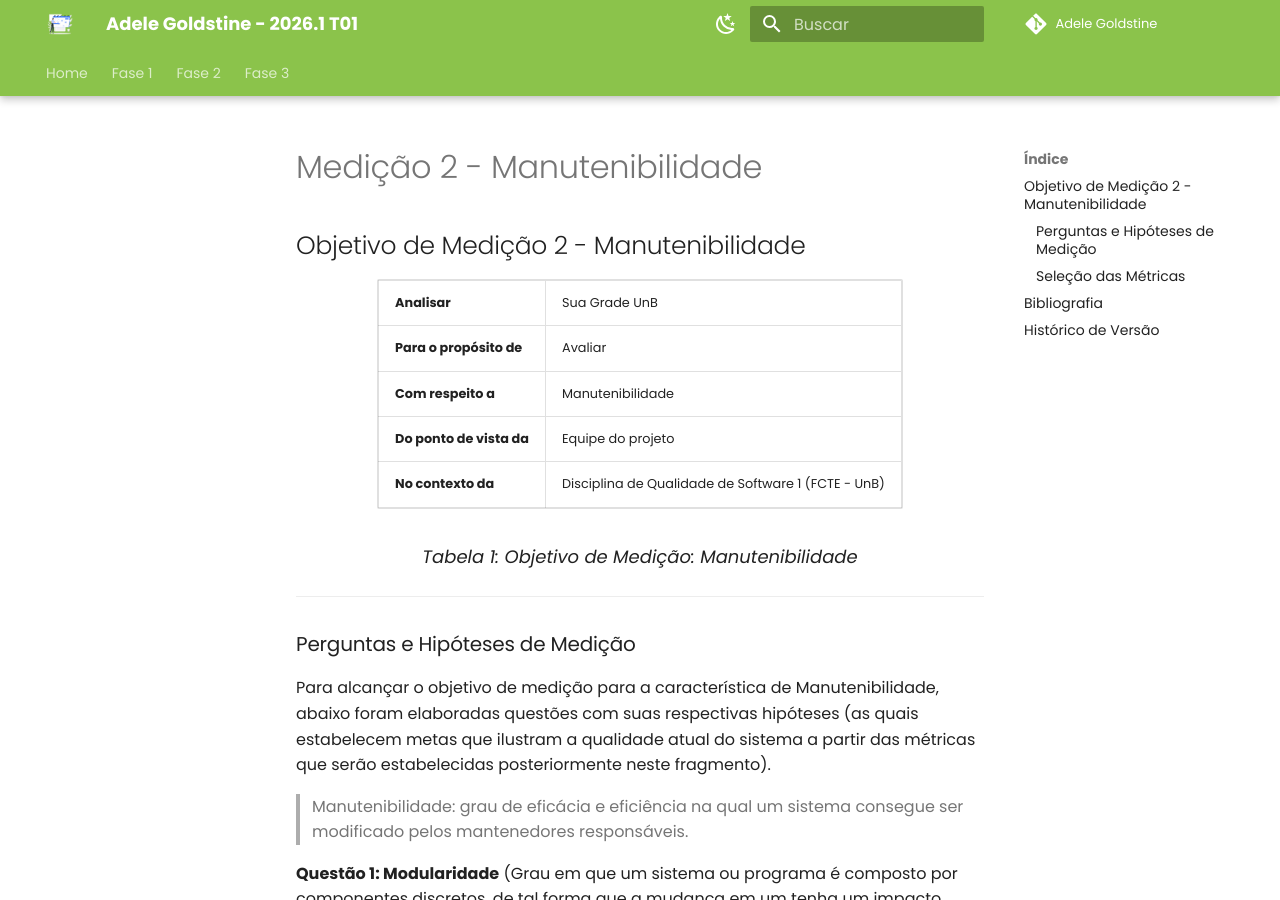
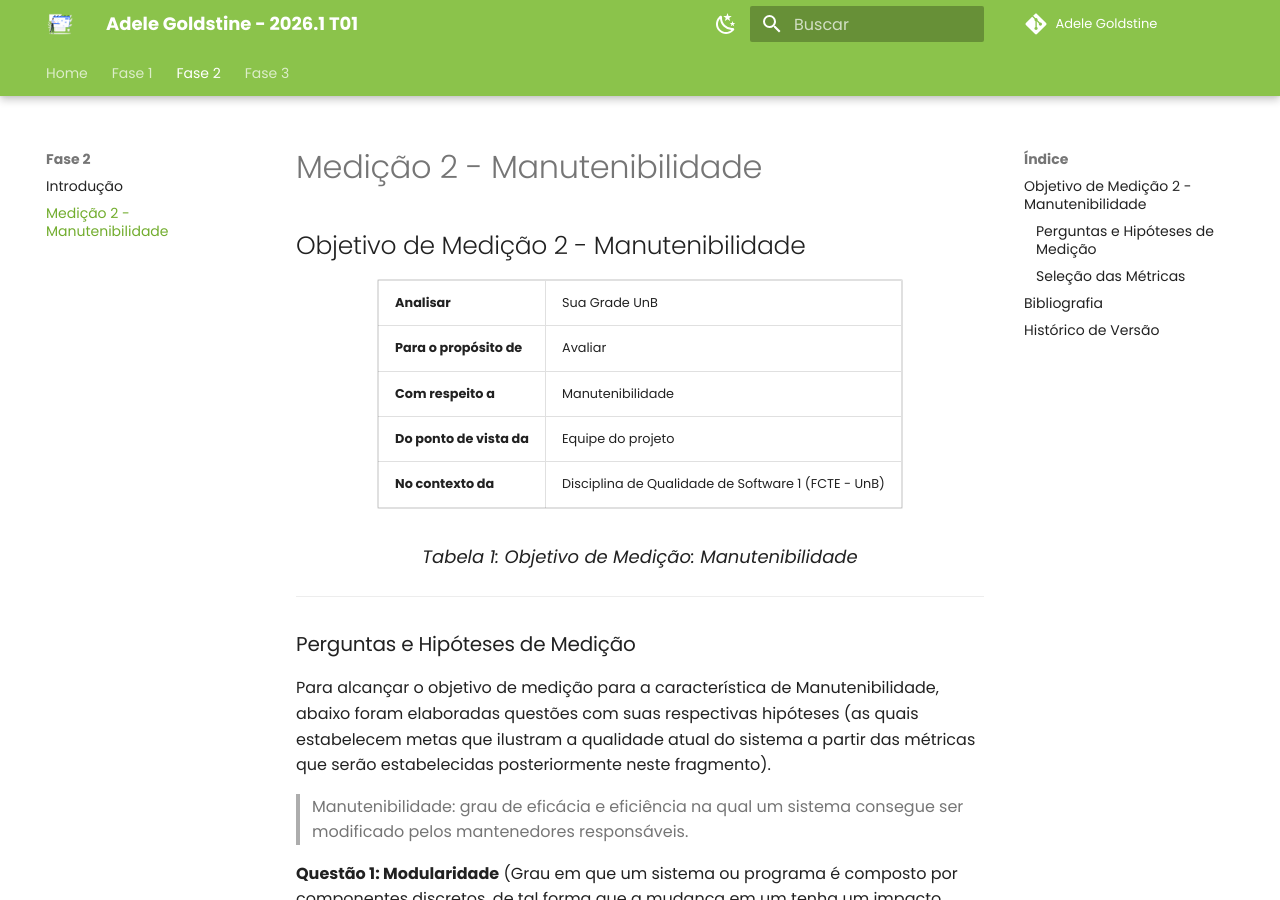
Before and after one commit to FCTE-Qualidade-de-Software-1/2026-1_T01_ADELE_GOLDSTINE, an MkDocs documentation site: the page built from docs/fase2/manutenibilidade.md, in a window 1280 px wide and 900 px high. Built offline with MkDocs 1.6.1 and Material for MkDocs 9.7.7, drawn with Linux system fonts in a browser that asks for light colours; comment, search, counter and statistics services are not loaded; some of the changed lines change nothing that is shown.

Commit message:
corrige caminho de arquivo

```diff
--- a/mkdocs.yml
+++ b/mkdocs.yml
@@ -14,7 +14,7 @@ nav:
       - Conclusão: fase1/conclusao.md
   - Fase 2:
       - Introdução: fase2/introducao.md
-      - Medição 2 - Manutenibilidade: fase2/manutenibilidade
+      - Medição 2 - Manutenibilidade: fase2/manutenibilidade.md
   - Fase 3:
       - Planejamento da Avaliação: fase3/planejamento.md
 
```
